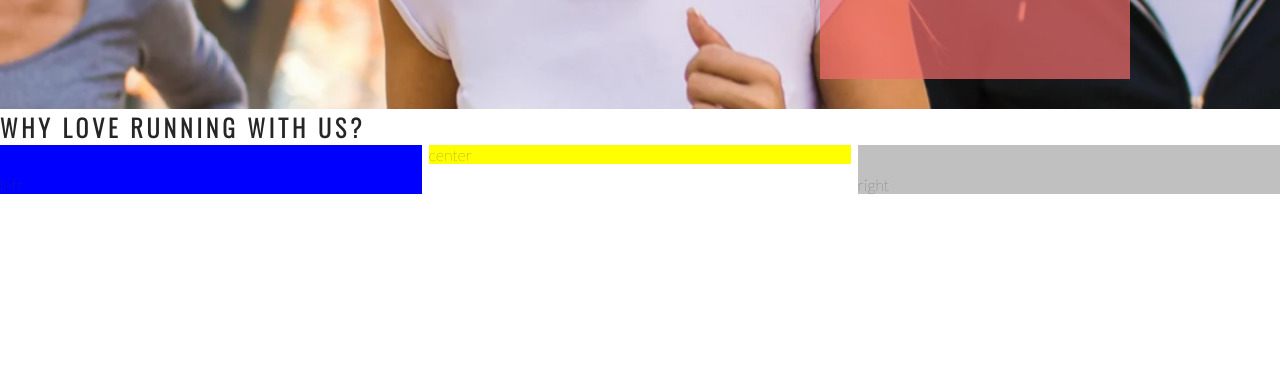
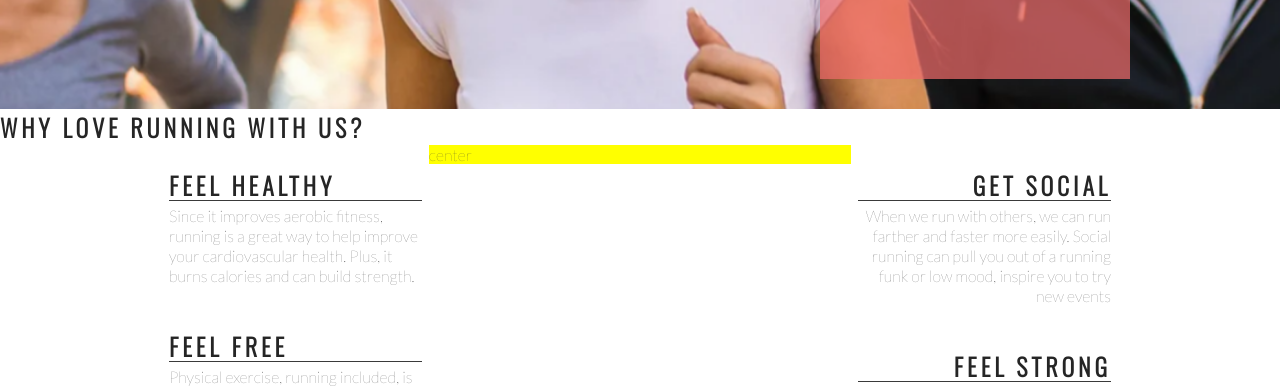
Before and after one commit to ErikHgm/Love-Running-Project, a plain HTML site: page index.html in a window 1280 px wide. Shown: the part 566-954 px from the top of the page. Drawn offline with nearby package versions, Linux system fonts and the light colour scheme; a web font is replaced by a local one.

Commit message:
Add right about section content and style

```diff
--- a/assets/css/style.css
+++ b/assets/css/style.css
@@ -107,16 +107,40 @@ animation-fill-mode:forwards;
 float: left;
 padding-top: 30px;
 width: 33%;
-background-color: blue;
 }
 #right-about {
     float: right;
     padding-top: 30px;
     width: 33%;
-    background-color: silver;
     }
 #center-about {
-        width: 33%;
-        margin: 0 auto;
-        background-color: yellow;
-        }
+    width: 33%;
+    margin: 0 auto;
+    background-color: yellow;
+    }
+
+.left-about-heading{
+    width: 60%;
+    line-height: 20px;
+    float: right;
+    clear: both;
+    margin-bottom: 50px;
+}
+hr{
+    border-top: 1px solid #3a3a3a;
+    width: 100%;
+    margin: 5px 0;
+}
+.right-about-heading{
+    width: 60%;
+    line-height: 20px;
+    float: left;
+    clear: both;
+    margin-bottom: 50px;
+}
+.right-about-heading h2{
+    text-align: right;
+}
+.right-about-heading {
+    text-align: right;
+}
--- a/index.html
+++ b/index.html
@@ -1,5 +1,6 @@
 <!DOCTYPE html>
 <html lang="en">
+
 <head>
     <meta charset="UTF-8">
     <meta http-equiv="X-UA-Compatible" content="IE=edge">
@@ -9,6 +10,7 @@
     <link rel="stylesheet" href="assets/css/style.css">
     <title>Love Running</title>
 </head>
+
 <body>
     <header>
         <a href="index.html">
@@ -38,12 +40,41 @@
     </section>
     <section id="club-ethos">
         <h1>Why Love Running With Us?</h1>
-<div id="left-about">left</div>
-<div id="right-about">right</div>
+        <div id="left-about">
+            <div class="left-about-heading">
+                <h2>Feel Healthy</h2>
+                <hr>
+                <p>Since it improves aerobic fitness, running is a great way to help improve your cardiovascular health.
+                    Plus, it burns calories and can build strength.</p>
+            </div>
+            <div class="left-about-heading">
+                <h2>Feel Free</h2>
+                <hr>
+                <p>Physical exercise, running included, is known to release endorphins in the brain. Endorphins make you
+                    more energetic, more awake and, yes, happier.</p>
+            </div>
+        </div>
+        <div id="right-about">
+            <div class="right-about-heading">
+                <h2>Get Social</h2>
+                <hr>
+                <p>When we run with others, we can run farther and faster more easily. Social running can pull you out
+                    of a running funk or low mood, inspire you to try new events</p>
+            </div>
+            <div class="right-about-heading">
+                <h2>Feel Strong</h2>
+                <hr>
+                <p>Running strengthens your heart by pumping blood more effectively through your body.</p>
+            </div>
+        </div>
+
+
         <div id="center-about">center</div>
 
     </section>
+
     <section>Meetings etc</section>
     <footer>Additional info</footer>
 </body>
+
 </html>
```
Lines whose indentation alone changed are shown as unchanged.
